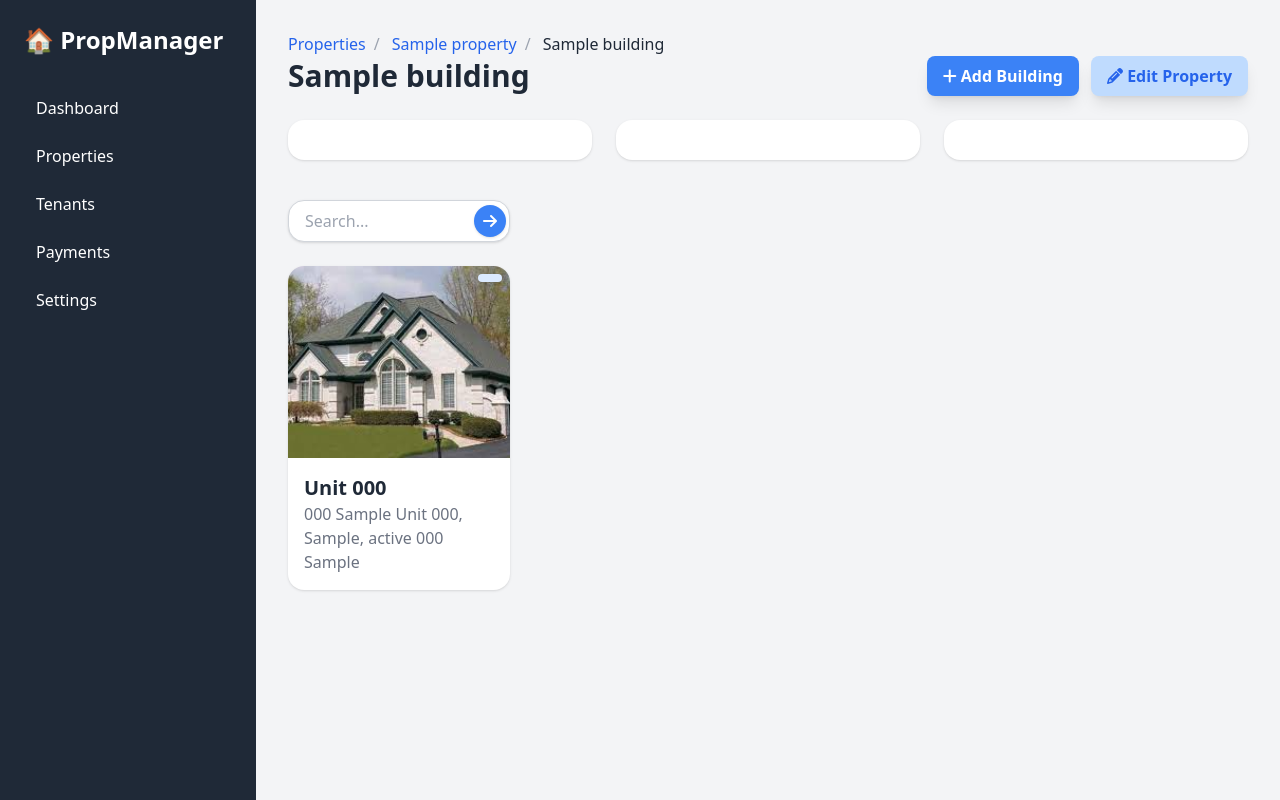
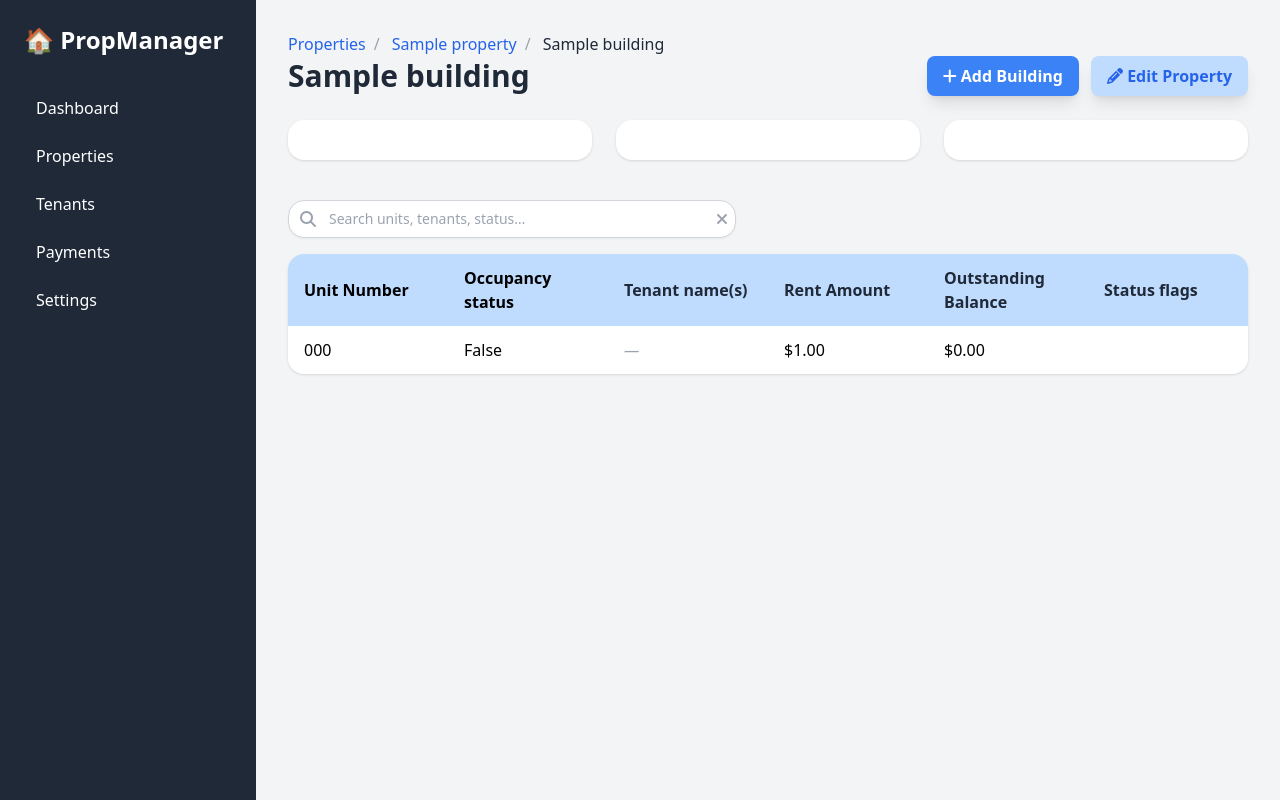
Before and after one commit to andewmark/PropertyManager, a Flask app: page /properties/1/1 in a window 1280 px wide. Run offline with Flask 3, Linux system fonts and the light colour scheme; tables that the repository leaves empty hold one stand-in row (values such as "Sample post"); some libraries are stand-ins or nearby versions.

Commit message:
Building Details Page Informatio Added Queries and data to fill in unit table data in the building Information page:

```diff
--- a/app/models.py
+++ b/app/models.py
@@ -59,6 +59,7 @@ class Unit(db.Model):
     square_feet = db.Column(db.Integer, nullable=False)
     beds = db.Column(db.Integer, nullable=False)
     baths = db.Column(db.Integer, nullable=False)
+    market_rent = db.Column(db.Numeric(10,2), nullable = False)
 
     building = db.relationship("Building", back_populates="units")
 
--- a/app/repositories/building_repo.py
+++ b/app/repositories/building_repo.py
@@ -1,4 +1,3 @@
-from app.extensions import db
 from app.models import Building
 
 def get_building_by_id(building_id):
--- a/app/routes/property_routes.py
+++ b/app/routes/property_routes.py
@@ -26,5 +26,5 @@ def property_detail(property_id):
     return render_template(
         "property_details.html",
         **data,
-        page_title=data["property"].property_name,
+        page_title=data["property"].property_name
     )
--- a/app/services/building_service.py
+++ b/app/services/building_service.py
@@ -1,5 +1,11 @@
 from app.repositories.property_repo import get_property_by_id
 from app.repositories.building_repo import get_building_by_id_and_property
+from app.repositories.unit_repo import (
+    get_occupied_unit_ids,
+    get_current_tennants_by_unit_ids,
+    get_current_rent_by_unit_ids,
+    get_outstanding_by_unit_ids
+)
 
 from app.utils.breadcrumbs import generate_breadcrumbs
 
@@ -7,13 +13,34 @@ def get_building_dashboard(property_id, building_id):
     property_obj = get_property_by_id(property_id)
     building_obj = get_building_by_id_and_property(building_id, property_id)
 
-    breadcrumb = generate_breadcrumbs(property_id=property_id, building_id=building_id)
-
     if not property_obj or not building_obj:
         return None
 
+    breadcrumb = generate_breadcrumbs(property_id=property_id, building_id=building_id)
+
+    units = building_obj.units
+    unit_ids = [unit.unit_id for unit in units]
+
+    occupied_unit_ids = get_occupied_unit_ids(unit_ids)
+    tenants_by_unit = get_current_tennants_by_unit_ids(unit_ids)
+    rent_by_unit = get_current_rent_by_unit_ids(unit_ids)
+    outstanding_by_unit = get_outstanding_by_unit_ids(unit_ids)
+
+
+    units_data = []
+
+    for unit in units:
+        units_data.append({
+            "unit": unit,
+            "is_occupied": unit.unit_id in occupied_unit_ids,
+            "tenants": tenants_by_unit.get(unit.unit_id, []),
+            "current_rent": rent_by_unit.get(unit.unit_id),
+            "outstanding_balance": outstanding_by_unit.get(unit.unit_id)
+        })
+
+
     return {
         "building": building_obj,
-        "units": building_obj.units,
+        "units": units_data,
         "breadcrumb": breadcrumb
     }
--- /dev/null
+++ b/app/static/js/search_table.js
@@ -0,0 +1,29 @@
+// static/js/search_table.js
+
+document.addEventListener("DOMContentLoaded", function () {
+  const searchInput = document.getElementById("searchbar");
+  const clearButton = document.getElementById("clear-search");
+  const tableRows = document.querySelectorAll("tbody tr");
+
+  // Filter function
+  const filterTable = () => {
+    const query = searchInput.value.toLowerCase().trim();
+
+    tableRows.forEach(row => {
+        const rowText = row.innerText.toLowerCase();
+        row.style.display = rowText.includes(query) ? "" : "none";
+    });
+  };
+
+  // Event: typing in the search bar
+  searchInput.addEventListener("input", filterTable);
+
+  // Event: Clear Button
+  if (clearButton) {
+    clearButton.addEventListener("click", () => {
+        searchInput.value = "";
+        filterTable();
+        searchInput.focus();
+    })
+  }
+});
--- a/app/templates/base.html
+++ b/app/templates/base.html
@@ -35,5 +35,6 @@
         {% block content %}{% endblock %}
       </main>
     </div>
+    {% block scripts %}{% endblock %}
   </body>
 </html>
--- a/app/templates/building_detail.html
+++ b/app/templates/building_detail.html
@@ -53,53 +53,113 @@
 
 </div>
 
-<!--Search Bar-->
-<div class="grid grid-cols-1 md:grid-cols-2 lg:grid-cols-3 xl:grid-cols-4 gap-6 mb-6">
-  <div class="relative w-full">
-    <!-- Accessible label -->
-    <label for="searchbar" class="sr-only">Search Buildings</label>
+<!-- Search + Filters Bar -->
+<div class="mb-4 flex flex-col gap-3 sm:flex-row sm:items-center sm:justify-between">
 
-    <!-- Input -->
+  <!-- Search -->
+  <div class="relative w-full sm:max-w-md">
+    <label for="searchbar" class="sr-only">
+      Search units, tenants, or status
+    </label>
+
+    <!-- Icon -->
+    <span class="pointer-events-none absolute inset-y-0 left-3 flex items-center text-gray-400">
+      <i class="fa-solid fa-magnifying-glass"></i>
+    </span>
+
     <input
       type="text"
       id="searchbar"
       name="searchbar"
-      placeholder="Search..."
-      class="w-full rounded-2xl border border-gray-300 px-4 py-2 pr-12 focus:outline-none focus:ring-2 focus:ring-blue-500 shadow"
+      placeholder="Search units, tenants, status…"
+      class="w-full rounded-2xl border border-gray-300 bg-white py-2 pl-10 pr-10 text-sm
+             focus:outline-none focus:ring-2 focus:ring-blue-500 focus:border-blue-500
+             shadow-sm"
+    />
+
+    <!-- Clear button (wire up w/ JS later) -->
+    <button
+      type="button"
+      id="clear-search"
+      class="absolute inset-y-0 right-2 flex items-center text-gray-400 hover:text-gray-600"
+      aria-label="Clear search"
     >
-
-    <!-- Search button inside input -->
-    <button
-      type="submit"
-      class="absolute right-1 top-1/2 transform -translate-y-1/2 bg-blue-500 text-white p-1 w-8 rounded-2xl hover:bg-blue-600 shadow"
-      aria-label="Search"
-    >
-      <i class="fa-solid fa-arrow-right"></i>
+      <i class="fa-solid fa-xmark"></i>
     </button>
   </div>
 </div>
 
 
-<div class="grid grid-cols-1 md:grid-cols-2 lg:grid-cols-3 xl:grid-cols-4 gap-6">
-  {% for unit in units %}
-  <a href="/properties/{{ building.property_id }}/{{ unit.building_id }}/{{unit.unit_id}}" class="bg-white rounded-2xl shadow hover:shadow-lg transition overflow-hidden relative">
 
-    <img src="{{ url_for('static', filename=building.image or 'images/default_property.jpg') }}"
-         class="w-full h-48 object-cover"
-         alt="{{ building.building_name }}">
+<div class="overflow-x-auto rounded-2xl shadow">
+  <table class="w-full table-fixed border-collapse">
+    <thead class="bg-blue-200">
+      <tr>
+        <th class="px-4 py-3 text-left text-md font-semibold text-black">
+          Unit Number
+        </th>
+        <th class="px-4 py-3 text-left text-md font-semibold text-black">
+          Occupancy status
+        </th>
+        <th class="px-4 py-3 text-left text-md font-semibold text-gray-800">
+          Tenant name(s)
+        </th>
+        <th class="px-4 py-3 text-left text-md font-semibold text-gray-800">
+          Rent Amount
+        </th>
+        <th class="px-4 py-3 text-left text-md font-semibold text-gray-800">
+          Outstanding Balance
+        </th>
+        <th class="px-4 py-3 text-left text-md font-semibold text-gray-800">
+          Status flags
+        </th>
+      </tr>
+    </thead>
 
-    <!-- Badge -->
-    <span class="absolute top-2 right-2 bg-blue-100 text-blue-700 text-xs font-semibold px-3 py-1 rounded-full shadow-md">
+    <tbody class="divide-y divide-gray-200">
+      {% for item in units %}
+      <tr class="odd:bg-white even:bg-gray-100 hover:bg-gray-200 transition-colors">
+        <td class="px-4 py-3 truncate">
+          {{ item.unit.unit_number }}
+        </td>
+        <td class="px-4 py-3 truncate">
+          {{ item.is_occupied }}
+        </td>
+        <td class="px-4 py-3 truncate">
+          {% if item.tenants %}
+            <ul class="space-y-1">
+              {% for tenant in item.tenants %}
+              <li>
+                {{ tenant.first_name }} {{ tenant.family_name}}
+              </li>
+              {% endfor %}
+            </ul>
+          {% else %}
+          <span class="text-gray-400 italic">—</span>
+          {% endif %}
+        </td>
+        <td class="px-4 py-3 truncate">
+          ${{ item.current_rent }}
+        </td>
+        <td class="px-4 py-3 truncate">
+          {% if item.outstanding_balance %}
+            ${{ item.outstanding_balance }}
+          {% else %}
+            $0.00
+          {% endif %}
+        </td>
+        <td class="px-4 py-3 truncate">
 
-    </span>
+        </td>
+      </tr>
+    </tbody>
+    {% endfor %}
 
-    <div class="p-4">
-      <h3 class="text-xl font-semibold text-gray-800">Unit {{ unit.unit_number }}</h3>
-      <p class="text-md text-gray-500">{{ building.address.street_number}} {{building.address.street}} Unit {{unit.unit_number}}, {{building.address.city}}, {{building.address.state}} {{building.address.postal_code}} {{building.address.country}}</p>
-    </div>
-
-  </a>
-  {% endfor %}
+  </table>
 </div>
 
 {% endblock %}
+
+{% block scripts %}
+<script src="{{ url_for('static', filename='js/search_table.js') }}"></script>
+{% endblock %}
--- a/run.py
+++ b/run.py
@@ -12,7 +12,6 @@ if database_url:
         wsl_ip = subprocess.check_output(
             "hostname -I | awk '{print $1}'", shell=True
         ).decode().strip()
-        print(f"Detected WSL IP: {wsl_ip}")
     except Exception as e:
         print("Failed to fetch WSL IP:", e)
         wsl_ip = None
@@ -31,9 +30,8 @@ if database_url:
         ))
         # Override environment variable at runtime
         os.environ["DATABASE_URL"] = database_url
-        print(f"Dynamically updated DATABASE_URL: {database_url}")
+        print(f"Dynamically updated DATABASE_URL")
 
-# 4️⃣ Now create the app
 app = create_app()
 
 print("DB Loaded:", bool(os.getenv("DATABASE_URL")))
```
Also changed, not shown: app/repositories/unit_repo.py (+116 -2 lines).
